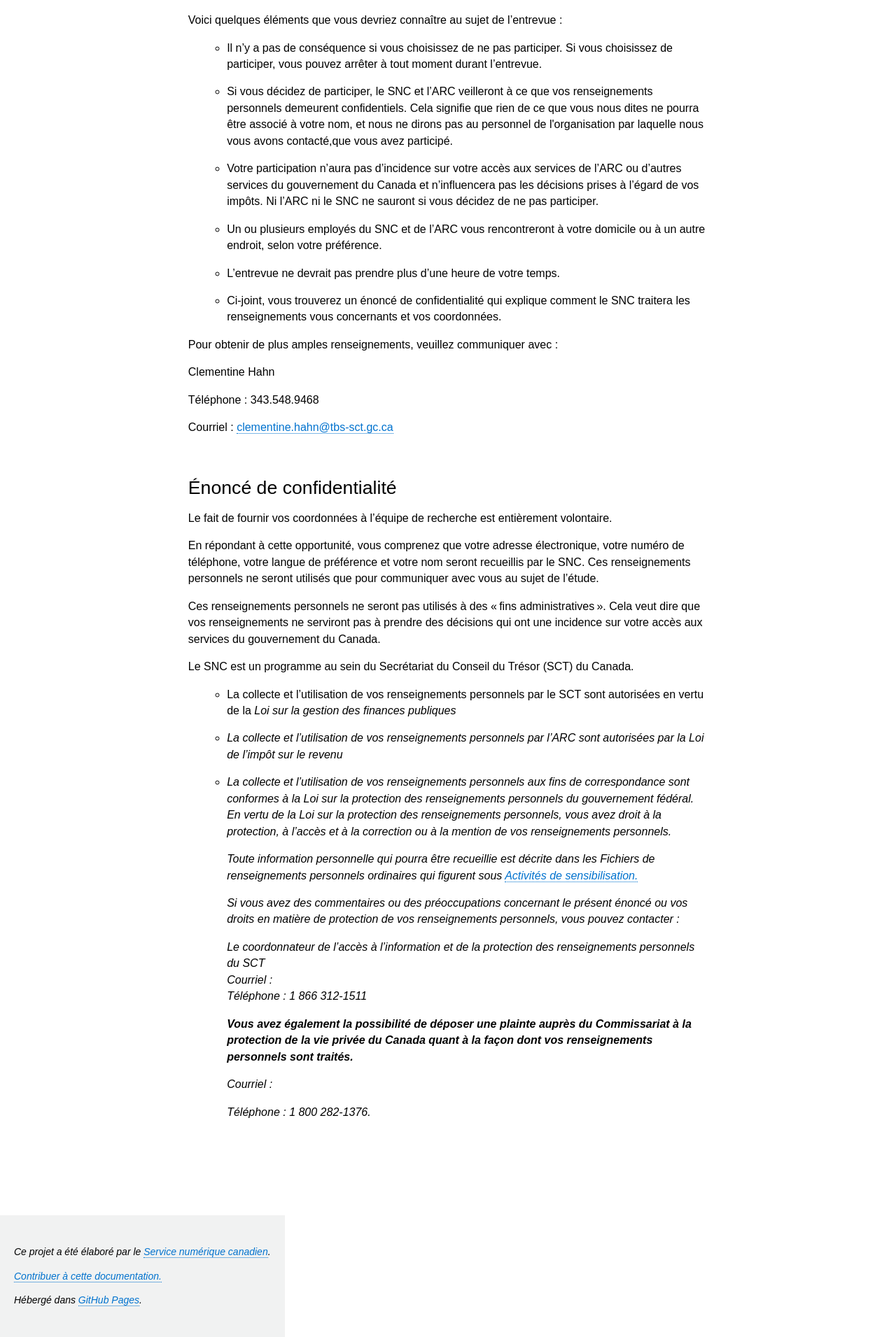
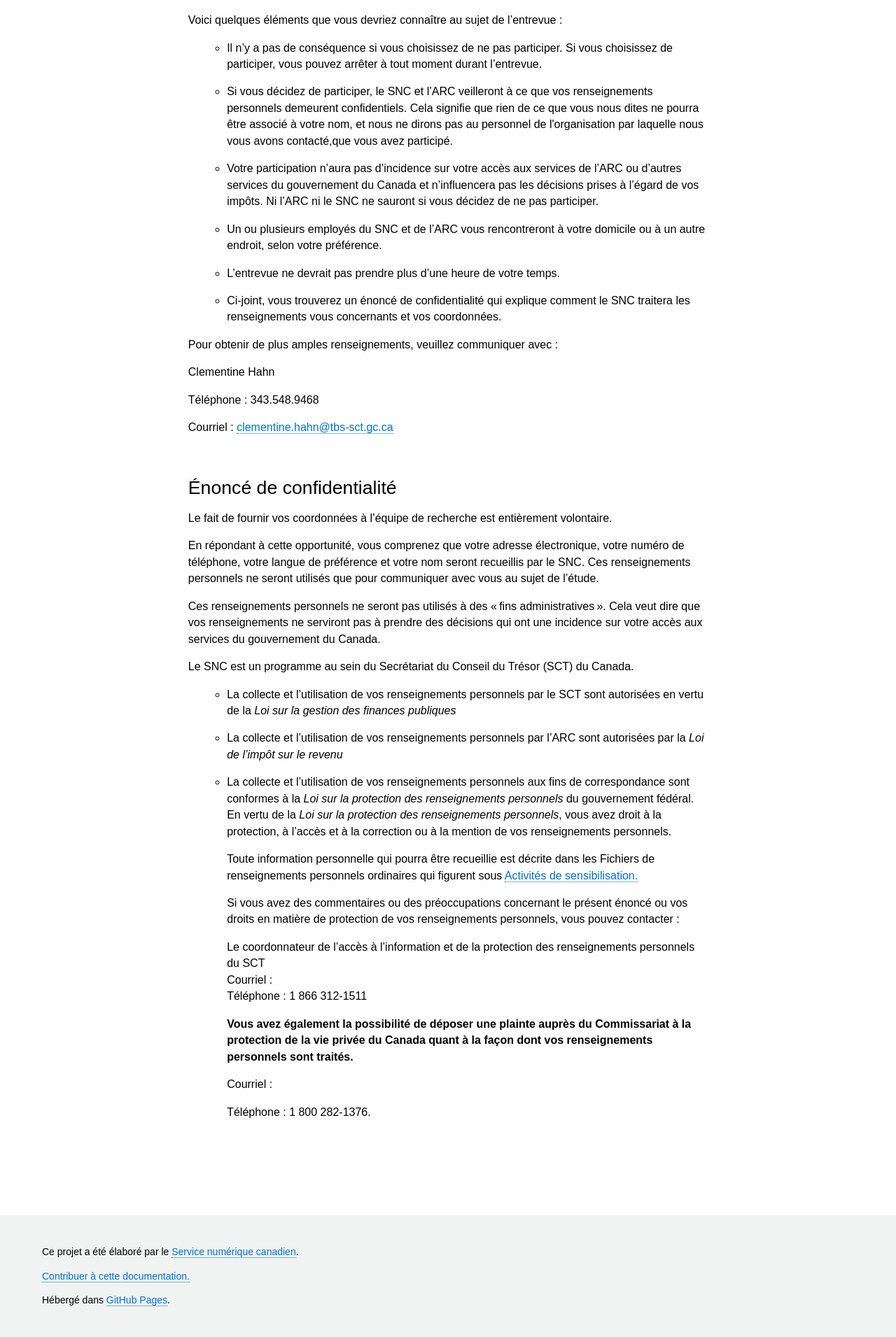
Before and after one commit to cds-snc/research-recherche, a Jekyll site: the page built from _pages/fr/arc.html, in a window 1280 px wide. Shown: the part 680-2591 px from the top of the page at 70% size. Built offline with Jekyll 4.4.1, drawn with Linux system fonts in a browser that asks for light colours.

```diff
--- a/_pages/fr/arc.html
+++ b/_pages/fr/arc.html
@@ -271,7 +271,7 @@ programme au sein du Secrétariat du Conseil du Trésor (SCT) du Canada.</p>
 <ul>
 <li>La collecte et l’utilisation de vos
 renseignements personnels par le SCT sont autorisées en vertu de la <i>Loi sur
-la gestion des finances publiques</li>
+	la gestion des finances publiques</i></li>
 
 <li>La collecte et l’utilisation de vos renseignements personnels par
 	l’ARC sont autorisées par la <i>Loi de l’impôt sur le revenu</i></li>
```
